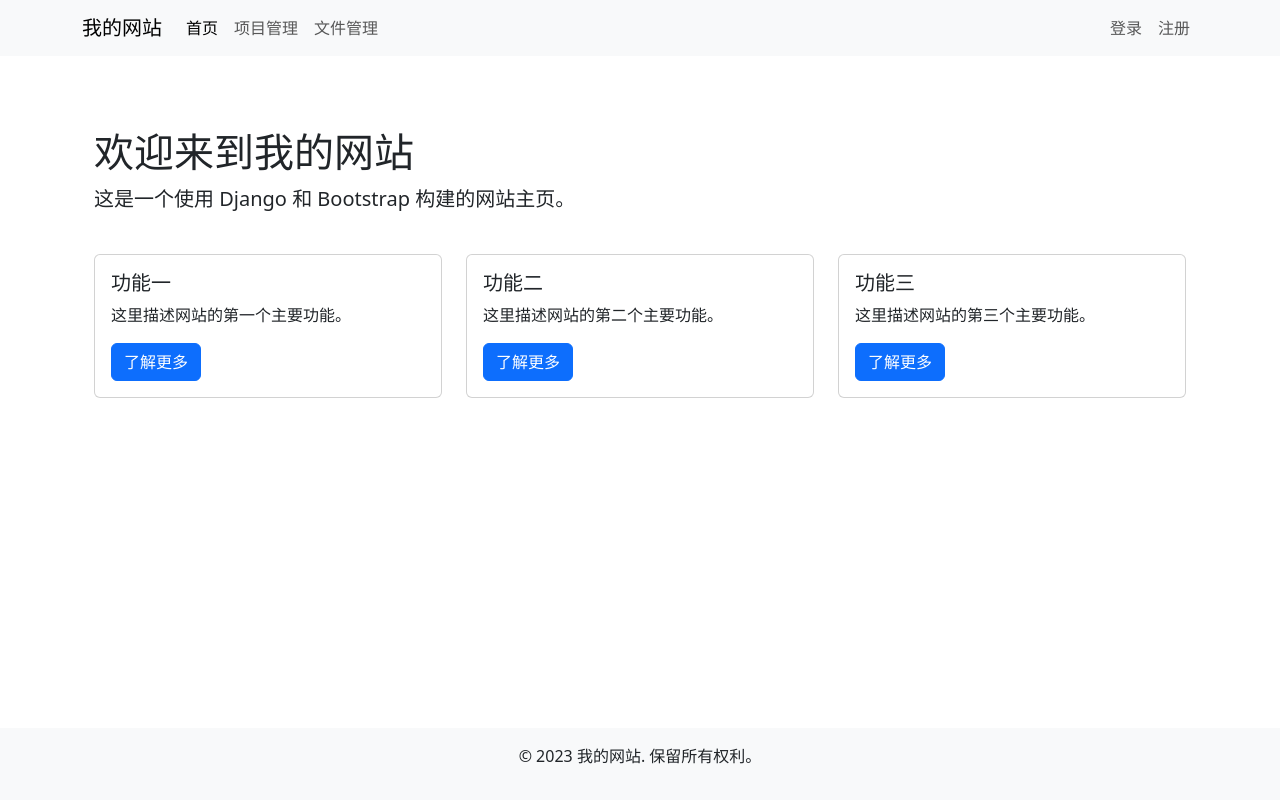
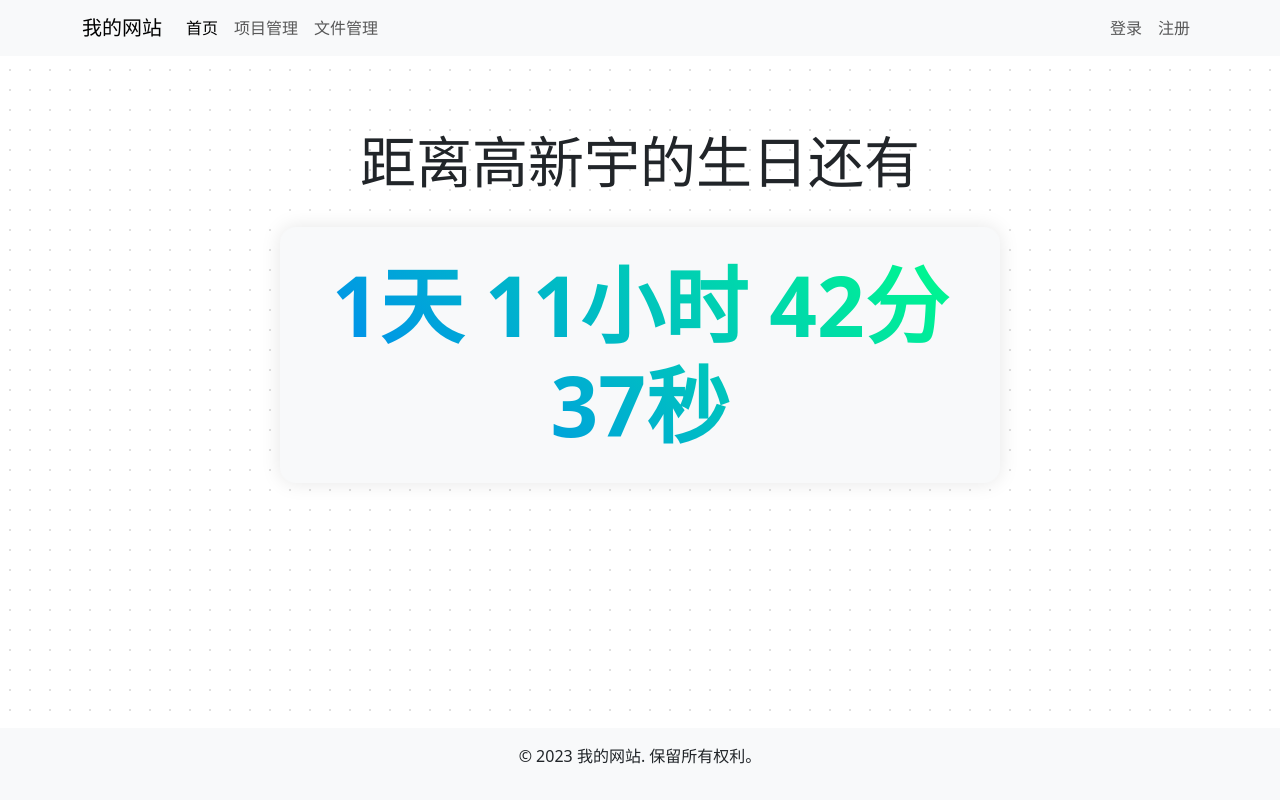
Before and after one commit to XJJWang/workhub, a Django app: page / in a window 1280 px wide. Run offline with Django 5.2, Linux system fonts and the light colour scheme.

Commit message:
主页变成了生日倒计时

```diff
--- a/core/templates/home.html
+++ b/core/templates/home.html
@@ -1,43 +1,79 @@
 {% extends 'base.html' %}
 
-{% block title %}欢迎来到我的网站{% endblock %}
+{% block title %}高新宇的生日倒计时{% endblock %}
 
 {% block content %}
 <div class="container">
-    <div class="row">
-        <div class="col-md-12">
-            <h1 class="mt-5">欢迎来到我的网站</h1>
-            <p class="lead">这是一个使用 Django 和 Bootstrap 构建的网站主页。</p>
-        </div>
-    </div>
-    <div class="row mt-4">
-        <div class="col-md-4">
-            <div class="card">
-                <div class="card-body">
-                    <h5 class="card-title">功能一</h5>
-                    <p class="card-text">这里描述网站的第一个主要功能。</p>
-                    <a href="#" class="btn btn-primary">了解更多</a>
-                </div>
-            </div>
-        </div>
-        <div class="col-md-4">
-            <div class="card">
-                <div class="card-body">
-                    <h5 class="card-title">功能二</h5>
-                    <p class="card-text">这里描述网站的第二个主要功能。</p>
-                    <a href="#" class="btn btn-primary">了解更多</a>
-                </div>
-            </div>
-        </div>
-        <div class="col-md-4">
-            <div class="card">
-                <div class="card-body">
-                    <h5 class="card-title">功能三</h5>
-                    <p class="card-text">这里描述网站的第三个主要功能。</p>
-                    <a href="#" class="btn btn-primary">了解更多</a>
+    <div class="row justify-content-center">
+        <div class="col-md-8 text-center">
+            <div class="mt-5">
+                <h1 class="display-4 mb-4">距离高新宇的生日还有</h1>
+                <div class="countdown-container">
+                    <div id="countdown" class="display-1 fw-bold text-primary"></div>
                 </div>
             </div>
         </div>
     </div>
 </div>
+
+<script>
+function updateCountdown() {
+    const birthday = new Date(new Date().getFullYear(), 10, 1); // 月份是从0开始的，所以11月是10
+    // 如果今年的生日已经过了，就计算到明年的生日
+    if (birthday < new Date()) {
+        birthday.setFullYear(birthday.getFullYear() + 1);
+    }
+
+    const now = new Date();
+    const diff = birthday - now;
+
+    const days = Math.floor(diff / (1000 * 60 * 60 * 24));
+    const hours = Math.floor((diff % (1000 * 60 * 60 * 24)) / (1000 * 60 * 60));
+    const minutes = Math.floor((diff % (1000 * 60 * 60)) / (1000 * 60));
+    const seconds = Math.floor((diff % (1000 * 60)) / 1000);
+
+    document.getElementById('countdown').innerHTML =
+        `${days}天 ${hours}小时 ${minutes}分 ${seconds}秒`;
+}
+
+// 初始更新
+updateCountdown();
+// 每秒更新一次
+setInterval(updateCountdown, 1000);
+</script>
+
+<style>
+.countdown-container {
+    padding: 2rem;
+    border-radius: 1rem;
+    background-color: #f8f9fa;
+    box-shadow: 0 0 20px rgba(0,0,0,0.1);
+    margin-top: 2rem;
+}
+
+#countdown {
+    background: linear-gradient(45deg, #007bff, #00ff88);
+    -webkit-background-clip: text;
+    -webkit-text-fill-color: transparent;
+    animation: pulse 2s infinite;
+}
+
+@keyframes pulse {
+    0% {
+        transform: scale(1);
+    }
+    50% {
+        transform: scale(1.05);
+    }
+    100% {
+        transform: scale(1);
+    }
+}
+
+body {
+    background-color: #ffffff;
+    background-image: radial-gradient(#e0e0e0 1px, transparent 1px);
+    background-size: 20px 20px;
+}
+</style>
 {% endblock %}
```
